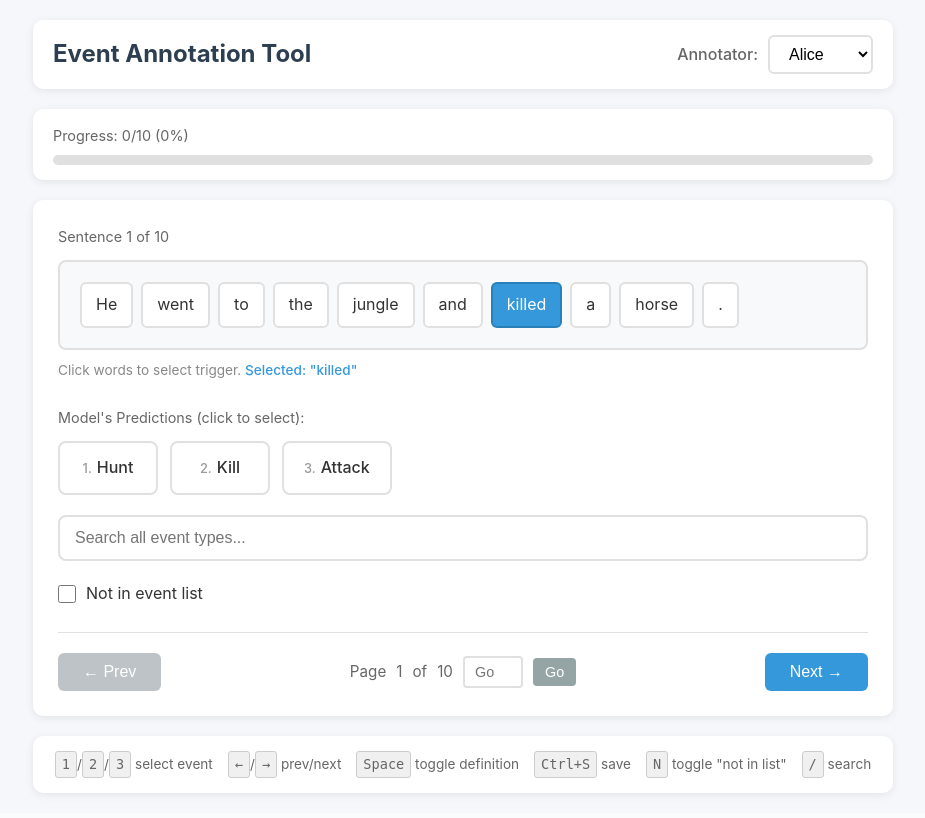
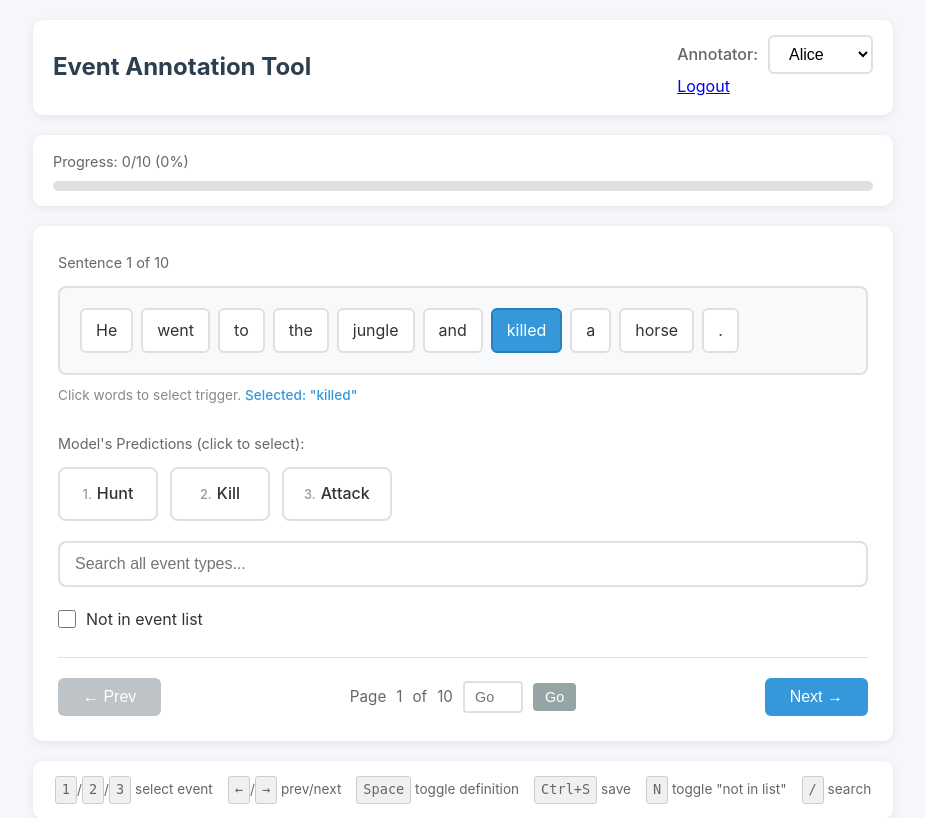
Before and after one commit to Mohaimin66/event-annotation-tool, a Flask app: page / in a window 1280 px wide. Shown: the top 818 px of the page, without its empty margins (177-1102 px from the left). Before the commit the page ends 796 px from the top, so only its background shows below. Run offline with Flask 2, Linux system fonts and the light colour scheme; the visitor is signed in with stand-in values (Sample User, id 1).

Commit message:
[auto] Update index.html

```diff
--- a/templates/index.html
+++ b/templates/index.html
@@ -11,9 +11,12 @@
         <!-- Header -->
         <header class="header">
             <h1>Event Annotation Tool</h1>
-            <div class="annotator-select">
-                <label for="annotator">Annotator:</label>
-                <select id="annotator"></select>
+            <div class="header-right">
+                <div class="annotator-select">
+                    <label for="annotator">Annotator:</label>
+                    <select id="annotator"></select>
+                </div>
+                <a href="/logout" class="logout-btn">Logout</a>
             </div>
         </header>
 
```
